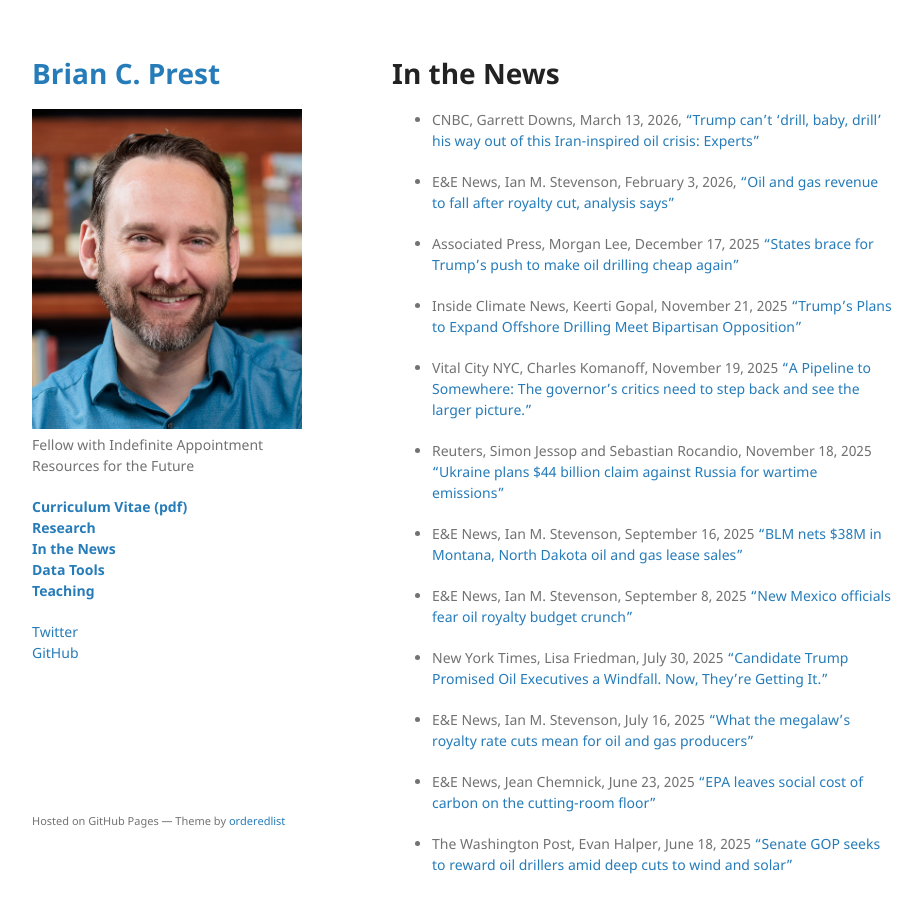
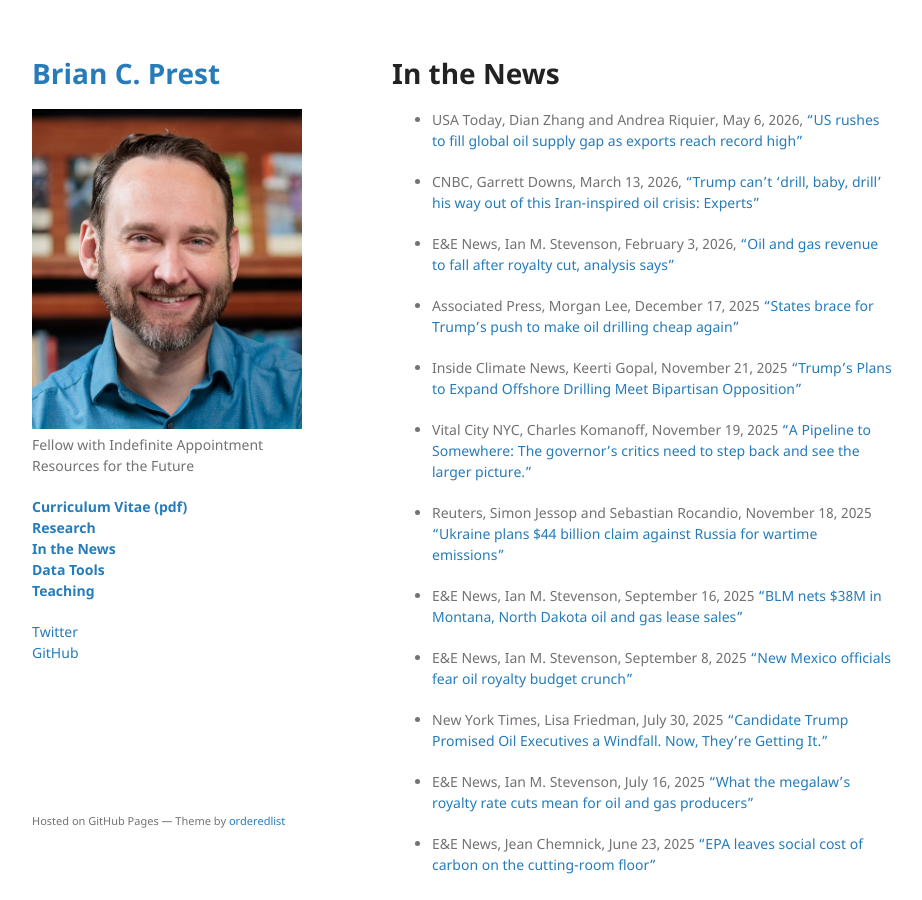
Before and after one commit to bprest/bprest.github.io, a Jekyll site: the page built from in-the-news.md, in a window 1280 px wide and 900 px high. Shown: the whole window, without its empty margins (178-1100 px from the left). Built offline with Jekyll 4.4.1, drawn with Linux system fonts in a browser that asks for light colours; our own code applies the rules of GitHub Pages for plain Markdown files.

Commit message:
usa today story

```diff
--- a/in-the-news.md
+++ b/in-the-news.md
@@ -3,6 +3,8 @@ layout: default
 ---
 
 # In the News
+
+* USA Today, Dian Zhang and Andrea Riquier, May 6, 2026,  ["US rushes to fill global oil supply gap as exports reach record high"](https://www.usatoday.com/story/money/economy/2026/05/06/record-high-oil-exports-gas-prices/89964296007/)
 
 * CNBC, Garrett Downs, March 13, 2026,  ["Trump can’t ‘drill, baby, drill’ his way out of this Iran-inspired oil crisis: Experts"](https://www.cnbc.com/2026/03/13/iran-war-oil-trump-drilling.html)
 
```
